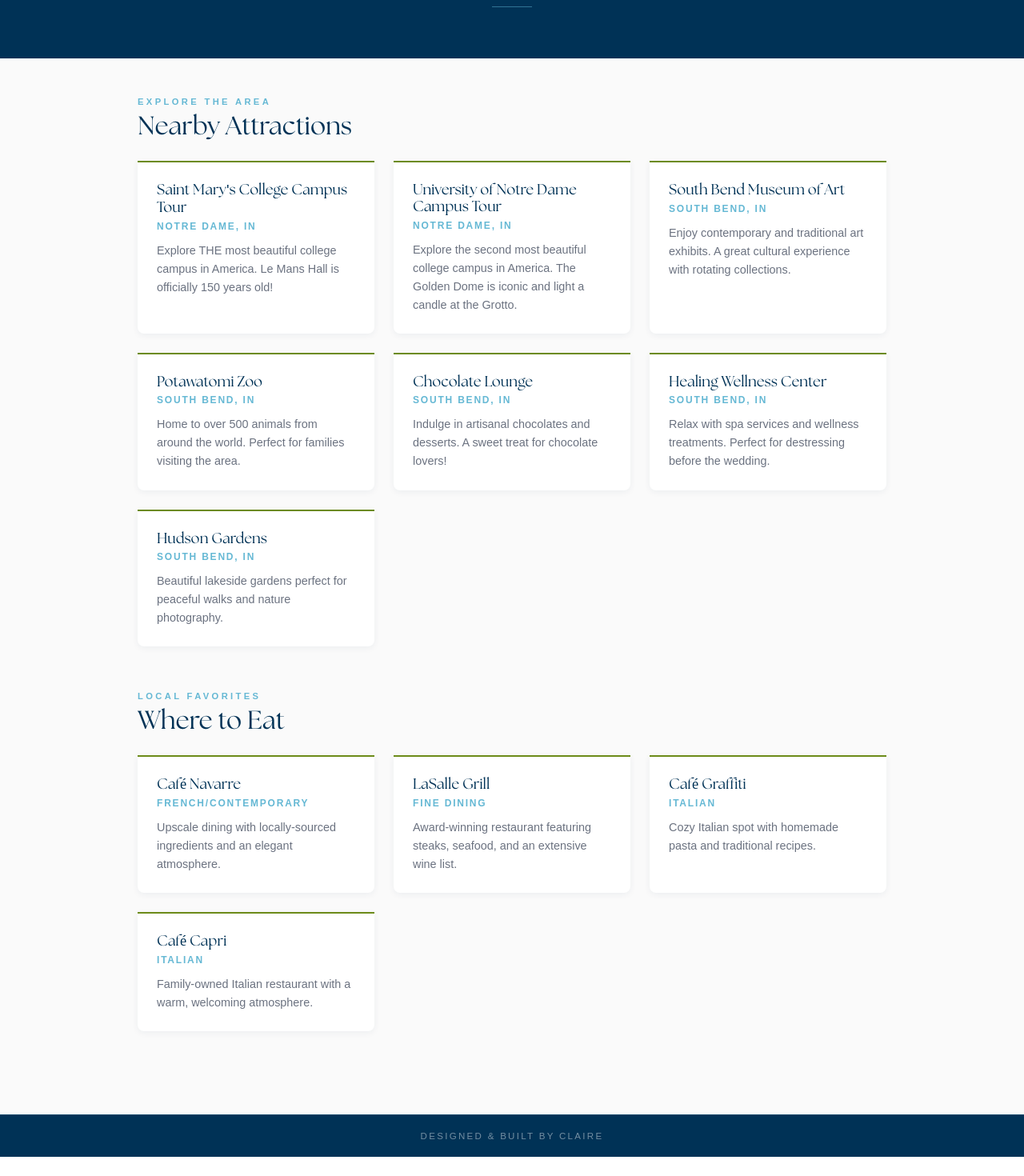
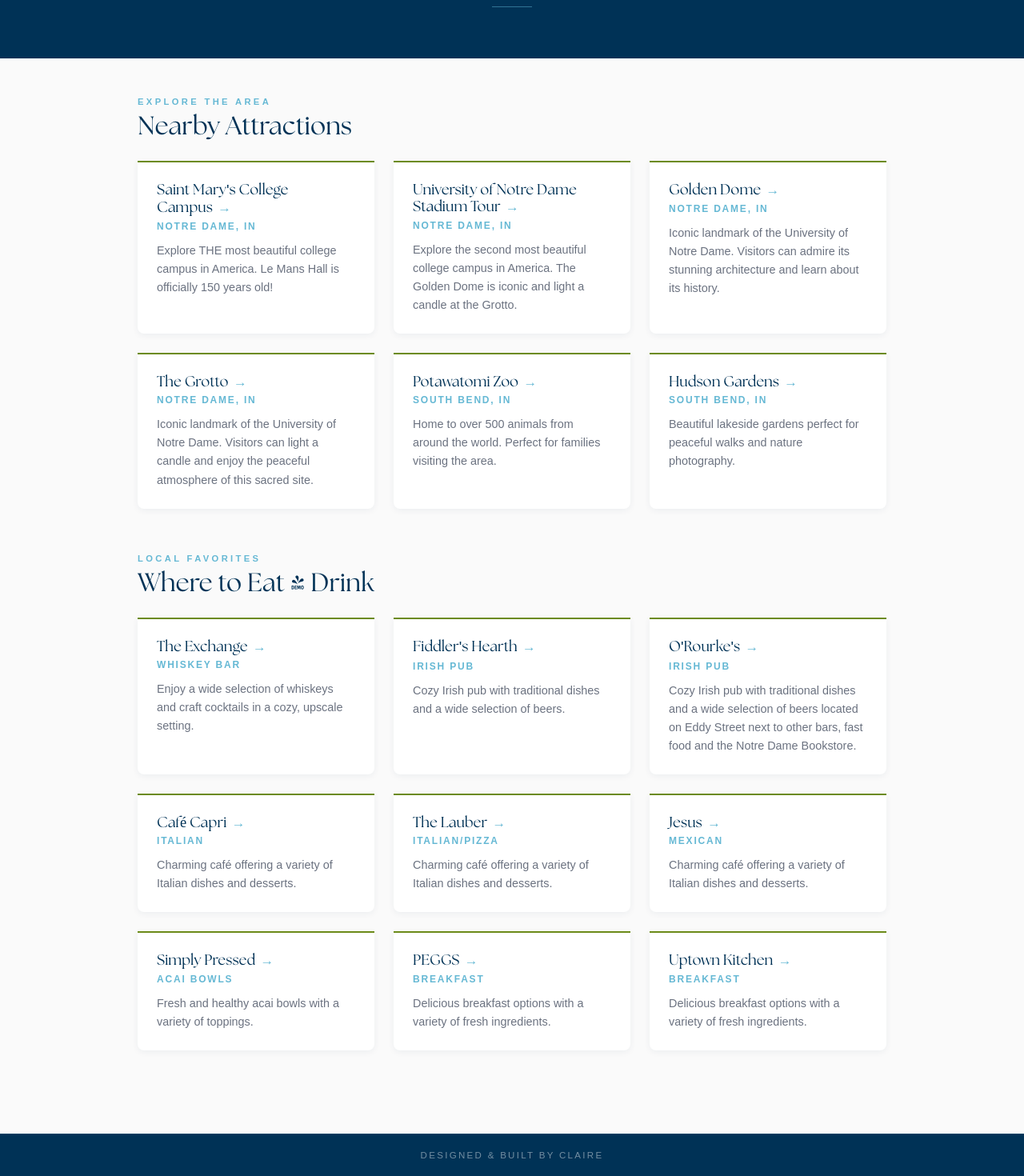
Before and after one commit to claireholmann/ourwedding, a React (Vite) app: page /things-to-do in a window 1280 px wide. Shown: the part 266-1736 px from the top of the page at 80% size. Before the commit the page ends 1712 px from the top, so only its background shows below. Built offline with nearby package versions, Linux system fonts and the light colour scheme; a web font is replaced by a local one.

Commit message:
mobile updates

```diff
--- a/src/pages/Itinerary.jsx
+++ b/src/pages/Itinerary.jsx
@@ -10,7 +10,7 @@
       </div>
       <div className="itinerary-content">
         <div className="timeline">
-          <div className="timeline-day-label">Friday, June 25th</div>
+          <div className="timeline-day-label"><span className="timeline-day-week">Friday</span><span className="timeline-day-date">June 25th</span></div>
           <div className="timeline-item left">
             <div className="timeline-time">8:00 PM EST</div>
             <div className="timeline-content">
@@ -20,7 +20,7 @@
           </div>
 
           <div className="timeline-line-break" />
-          <div className="timeline-day-label">Saturday, June 26th</div>
+          <div className="timeline-day-label"><span className="timeline-day-week">Saturday</span><span className="timeline-day-date">June 26th</span></div>
           <div className="timeline-line-break" />
           <div className="timeline-item right">
             <div className="timeline-time">12:30 PM EST</div>
@@ -73,7 +73,7 @@
           </div>
 
           <div className="timeline-line-break" />
-          <div className="timeline-day-label">Sunday, June 27th</div>
+          <div className="timeline-day-label"><span className="timeline-day-week">Sunday</span><span className="timeline-day-date">June 27th</span></div>
           <div className="timeline-line-break" />
           <div className="timeline-item left">
             <div className="timeline-time">10:00 AM EST</div>
--- a/src/pages/ThingsToDo.css
+++ b/src/pages/ThingsToDo.css
@@ -89,6 +89,26 @@
   transition: transform 0.3s ease;
 }
 
+.restaurant-card-link,
+.activity-card-link {
+  display: flex;
+  flex-direction: column;
+  text-decoration: none;
+  cursor: pointer;
+  border-top-color: #6c8b19;
+}
+
+.restaurant-card-link:focus-visible,
+.activity-card-link:focus-visible {
+  outline: 2px solid #65b8d4;
+  outline-offset: 3px;
+}
+
+.restaurant-card-link:hover,
+.activity-card-link:hover {
+  box-shadow: 0 8px 24px rgba(0, 50, 86, 0.18);
+}
+
 .activity-card:hover,
 .restaurant-card:hover {
   transform: translateY(-4px);
@@ -102,6 +122,17 @@
   font-weight: 400;
   color: #003256;
   margin: 0 0 0.35rem 0;
+}
+
+.activity-name::after,
+.restaurant-name::after {
+  content: '→';
+  margin-left: 0.4rem;
+  font-family: 'Montserrat', sans-serif;
+  font-size: 1.05rem;
+  font-weight: 700;
+  line-height: 1;
+  color: #65b8d4;
 }
 
 .activity-location,
--- a/src/pages/ThingsToDo.jsx
+++ b/src/pages/ThingsToDo.jsx
@@ -14,91 +14,119 @@
           <span className="section-eyebrow">Explore the Area</span>
           <h2 className="section-heading">Nearby Attractions</h2>
           <div className="activities-grid">
-            <div className="activity-card">
-              <h3 className="activity-name">Saint Mary<span className="page-hero-apostrophe">'</span>s College Campus Tour</h3>
+            <a className="activity-card activity-card-link" href="https://www.saintmarys.edu/" target="_blank" rel="noopener noreferrer" aria-label="Open Saint Mary's College website in a new tab">
+              <h3 className="activity-name">Saint Mary<span className="page-hero-apostrophe">'</span>s College Campus</h3>
               <p className="activity-location">Notre Dame, IN</p>
               <p className="activity-description">
                 Explore THE most beautiful college campus in America. Le Mans Hall is officially 150 years old!
               </p>
-            </div>
+            </a>
 
-            <div className="activity-card">
-              <h3 className="activity-name">University of Notre Dame Campus Tour</h3>
+            <a className="activity-card activity-card-link" href="https://www.nd.edu/" target="_blank" rel="noopener noreferrer" aria-label="Open University of Notre Dame website in a new tab">
+              <h3 className="activity-name">University of Notre Dame Stadium Tour</h3>
               <p className="activity-location">Notre Dame, IN</p>
               <p className="activity-description">
                 Explore the second most beautiful college campus in America. The Golden Dome is iconic and light a candle at the Grotto.
               </p>
-            </div>
+            </a>
 
-            <div className="activity-card">
-              <h3 className="activity-name">South Bend Museum of Art</h3>
-              <p className="activity-location">South Bend, IN</p>
+            <a className="activity-card activity-card-link" href="https://www.nd.edu/golden-dome" target="_blank" rel="noopener noreferrer" aria-label="Open Golden Dome website in a new tab">
+              <h3 className="activity-name">Golden Dome</h3>
+              <p className="activity-location">Notre Dame, IN</p>
               <p className="activity-description">
-                Enjoy contemporary and traditional art exhibits. A great cultural experience with rotating collections.
+                Iconic landmark of the University of Notre Dame. Visitors can admire its stunning architecture and learn about its history.
               </p>
-            </div>
+            </a>
 
-            <div className="activity-card">
+            <a className="activity-card activity-card-link" href="https://www.nd.edu/grotto" target="_blank" rel="noopener noreferrer" aria-label="Open The Grotto website in a new tab">
+              <h3 className="activity-name">The Grotto</h3>
+              <p className="activity-location">Notre Dame, IN</p>
+              <p className="activity-description">
+                Iconic landmark of the University of Notre Dame. Visitors can light a candle and enjoy the peaceful atmosphere of this sacred site.
+              </p>
+            </a>
+
+            <a className="activity-card activity-card-link" href="https://www.potawatomizoo.org/" target="_blank" rel="noopener noreferrer" aria-label="Open Potawatomi Zoo website in a new tab">
               <h3 className="activity-name">Potawatomi Zoo</h3>
               <p className="activity-location">South Bend, IN</p>
               <p className="activity-description">
                 Home to over 500 animals from around the world. Perfect for families visiting the area.
               </p>
-            </div>
+            </a>
 
-            <div className="activity-card">
-              <h3 className="activity-name">Chocolate Lounge</h3>
-              <p className="activity-location">South Bend, IN</p>
-              <p className="activity-description">
-                Indulge in artisanal chocolates and desserts. A sweet treat for chocolate lovers!
-              </p>
-            </div>
-
-            <div className="activity-card">
-              <h3 className="activity-name">Healing Wellness Center</h3>
-              <p className="activity-location">South Bend, IN</p>
-              <p className="activity-description">
-                Relax with spa services and wellness treatments. Perfect for destressing before the wedding.
-              </p>
-            </div>
-
-            <div className="activity-card">
+            <a className="activity-card activity-card-link" href="https://www.hudsongardens.org/" target="_blank" rel="noopener noreferrer" aria-label="Open Hudson Gardens website in a new tab">
               <h3 className="activity-name">Hudson Gardens</h3>
               <p className="activity-location">South Bend, IN</p>
               <p className="activity-description">
                 Beautiful lakeside gardens perfect for peaceful walks and nature photography.
               </p>
-            </div>
+            </a>
           </div>
         </section>
 
         <section className="dining-section">
           <span className="section-eyebrow">Local Favorites</span>
-          <h2 className="section-heading">Where to Eat</h2>
+          <h2 className="section-heading">Where to Eat & Drink</h2>
           <div className="restaurants-grid">
-            <div className="restaurant-card">
-              <h3 className="restaurant-name">Café Navarre</h3>
-              <p className="restaurant-cuisine">French/Contemporary</p>
-              <p className="restaurant-info">Upscale dining with locally-sourced ingredients and an elegant atmosphere.</p>
-            </div>
+            <a
+              className="restaurant-card restaurant-card-link"
+              href="https://theexchangebars.com/"
+              target="_blank"
+              rel="noopener noreferrer"
+              aria-label="Open The Exchange website in a new tab"
+            >
+              <h3 className="restaurant-name">The Exchange</h3>
+              <p className="restaurant-cuisine">Whiskey Bar</p>
+              <p className="restaurant-info">Enjoy a wide selection of whiskeys and craft cocktails in a cozy, upscale setting.</p>
+            </a>
 
-            <div className="restaurant-card">
-              <h3 className="restaurant-name">LaSalle Grill</h3>
-              <p className="restaurant-cuisine">Fine Dining</p>
-              <p className="restaurant-info">Award-winning restaurant featuring steaks, seafood, and an extensive wine list.</p>
-            </div>
+            <a className="restaurant-card restaurant-card-link" href="https://fiddlershearth.com/" target="_blank" rel="noopener noreferrer" aria-label="Open Fiddler's Hearth website in a new tab">
+              <h3 className="restaurant-name">Fiddler<span className="page-hero-apostrophe">'</span>s Hearth</h3>
+              <p className="restaurant-cuisine">Irish Pub</p>
+              <p className="restaurant-info">Cozy Irish pub with traditional dishes and a wide selection of beers.</p>
+            </a>
 
-            <div className="restaurant-card">
-              <h3 className="restaurant-name">Café Graffiti</h3>
-              <p className="restaurant-cuisine">Italian</p>
-              <p className="restaurant-info">Cozy Italian spot with homemade pasta and traditional recipes.</p>
-            </div>
+            <a className="restaurant-card restaurant-card-link" href="https://orourkes.com/" target="_blank" rel="noopener noreferrer" aria-label="Open O'Rourke's website in a new tab">
+              <h3 className="restaurant-name">O<span className="page-hero-apostrophe">'</span>Rourke<span className="page-hero-apostrophe">'</span>s</h3>
+              <p className="restaurant-cuisine">Irish Pub</p>
+              <p className="restaurant-info">Cozy Irish pub with traditional dishes and a wide selection of beers located on Eddy Street next to other bars, fast food and the Notre Dame Bookstore.</p>
+            </a>
 
-            <div className="restaurant-card">
+            <a className="restaurant-card restaurant-card-link" href="https://cafecapri.com/" target="_blank" rel="noopener noreferrer" aria-label="Open Café Capri website in a new tab">
               <h3 className="restaurant-name">Café Capri</h3>
               <p className="restaurant-cuisine">Italian</p>
-              <p className="restaurant-info">Family-owned Italian restaurant with a warm, welcoming atmosphere.</p>
-            </div>
+              <p className="restaurant-info">Charming café offering a variety of Italian dishes and desserts.</p>
+            </a>
+
+            <a className="restaurant-card restaurant-card-link" href="https://thelauber.com/" target="_blank" rel="noopener noreferrer" aria-label="Open The Lauber website in a new tab">
+              <h3 className="restaurant-name">The Lauber</h3>
+              <p className="restaurant-cuisine">Italian/Pizza</p>
+              <p className="restaurant-info">Charming café offering a variety of Italian dishes and desserts.</p>
+            </a>
+
+            <a className="restaurant-card restaurant-card-link" href="https://jesusmexican.com/" target="_blank" rel="noopener noreferrer" aria-label="Open Jesus Mexican website in a new tab">
+              <h3 className="restaurant-name">Jesus</h3>
+              <p className="restaurant-cuisine">Mexican</p>
+              <p className="restaurant-info">Charming café offering a variety of Italian dishes and desserts.</p>
+            </a>
+
+            <a className="restaurant-card restaurant-card-link" href="https://simplypressed.com/" target="_blank" rel="noopener noreferrer" aria-label="Open Simply Pressed website in a new tab">
+              <h3 className="restaurant-name">Simply Pressed</h3>
+              <p className="restaurant-cuisine">Acai Bowls</p>
+              <p className="restaurant-info">Fresh and healthy acai bowls with a variety of toppings.</p>
+            </a>
+
+            <a className="restaurant-card restaurant-card-link" href="https://peggs.com/" target="_blank" rel="noopener noreferrer" aria-label="Open PEGGS website in a new tab">
+              <h3 className="restaurant-name">PEGGS</h3>
+              <p className="restaurant-cuisine">Breakfast</p>
+              <p className="restaurant-info">Delicious breakfast options with a variety of fresh ingredients.</p>
+            </a>
+
+            <a className="restaurant-card restaurant-card-link" href="https://uptownkitchen.com/" target="_blank" rel="noopener noreferrer" aria-label="Open Uptown Kitchen website in a new tab">
+              <h3 className="restaurant-name">Uptown Kitchen</h3>
+              <p className="restaurant-cuisine">Breakfast</p>
+              <p className="restaurant-info">Delicious breakfast options with a variety of fresh ingredients.</p>
+            </a>
           </div>
         </section>
       </div>
```
Also changed, not shown: src/pages/BridalParty.css (+39 -25 lines), src/pages/Home.css (+38 -11 lines), src/pages/Itinerary.css (+16 -0 lines), src/pages/RSVP.css (+10 -0 lines), 2 other files (tests, documents, lock files or other folders).
